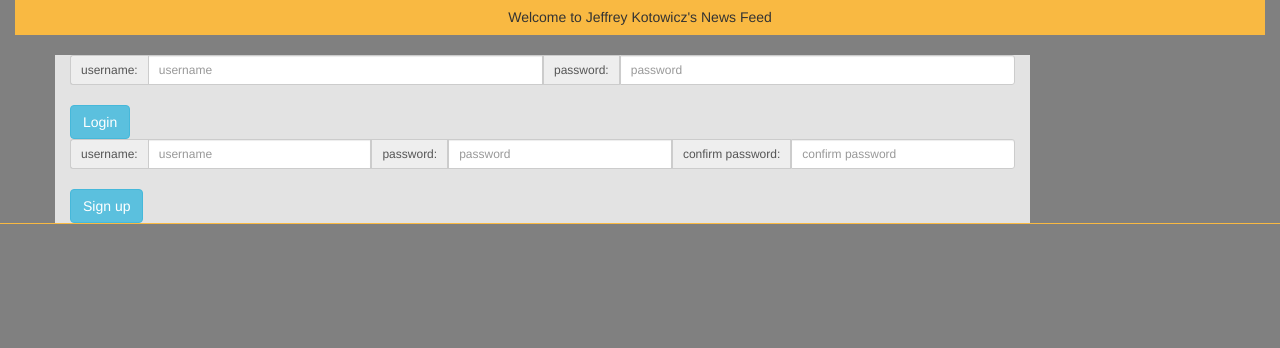
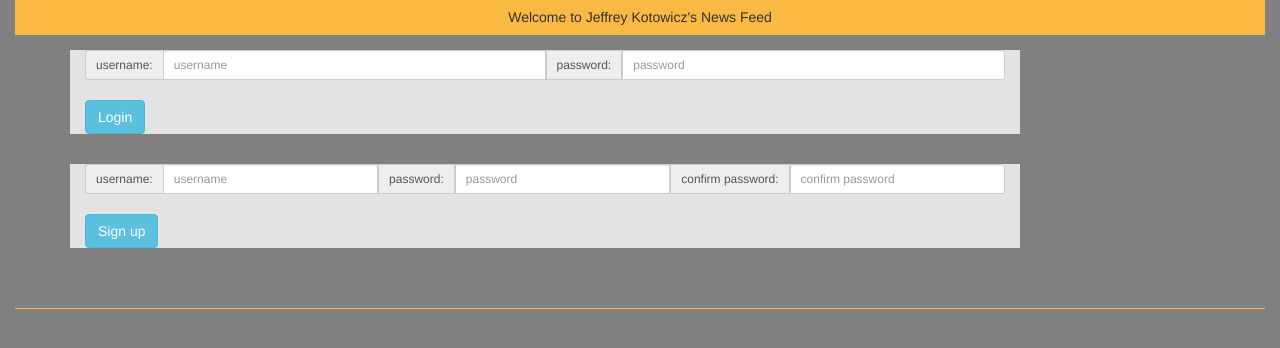
Before and after one commit to JKotowicz/SWEN-344-Assignments, a PHP site: page /home.html in a window 1280 px wide. Shown: the top 348 px of the page. Run offline with PHP 8.4, Linux system fonts and the light colour scheme; some libraries are stand-ins or nearby versions.

Commit message:
adjusting styling

```diff
--- a/feed/home.html
+++ b/feed/home.html
@@ -33,7 +33,6 @@
 <div class="container">
     <!-- Login/Signup Containers -->
 	<div class="row justify-content-md-center">
-		<br />
       	<div id="login-container" class="col-sm-6 col-md-10 justify-content-md-center">
           	<form id="login-form" method="POST">
           		<div class="input-group input-group-sm">
--- a/feed/homeStyle.css
+++ b/feed/homeStyle.css
@@ -1,5 +1,5 @@
 .row {
-
+     padding: 15px;
 }
 
 .row-height {
```
